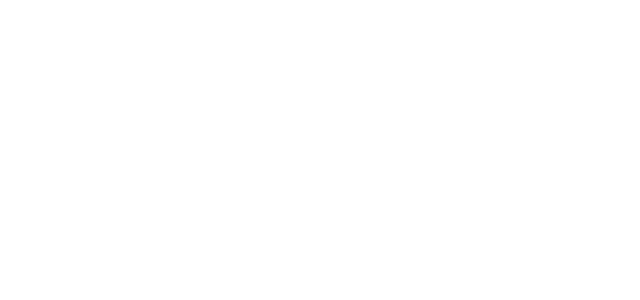
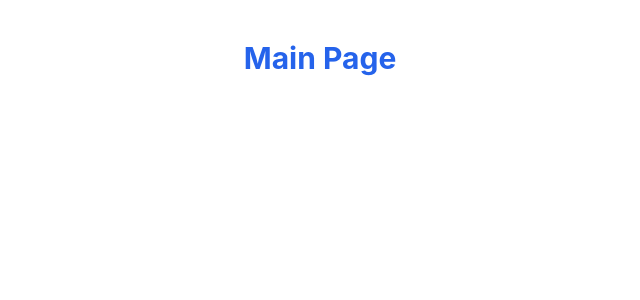
Before and after one commit to sarudiana18/CloudProject-Front, a React (Create React App) app: page / in a window 1280 px wide. Shown: the top 300 px of the page, without its empty margins (320-960 px from the left). Built offline with nearby package versions, Linux system fonts and the light colour scheme.

Commit message:
Add css for Main text

```diff
--- a/src/javascript/components/MainPage.jsx
+++ b/src/javascript/components/MainPage.jsx
@@ -3,7 +3,7 @@
 function MainPage(){
     return (
         <div id="MainPage">
-
+            <h1 className='mt-10 text-blue-600 text-3xl font-bold'>Main Page</h1>
         </div>
     );
 }
```
